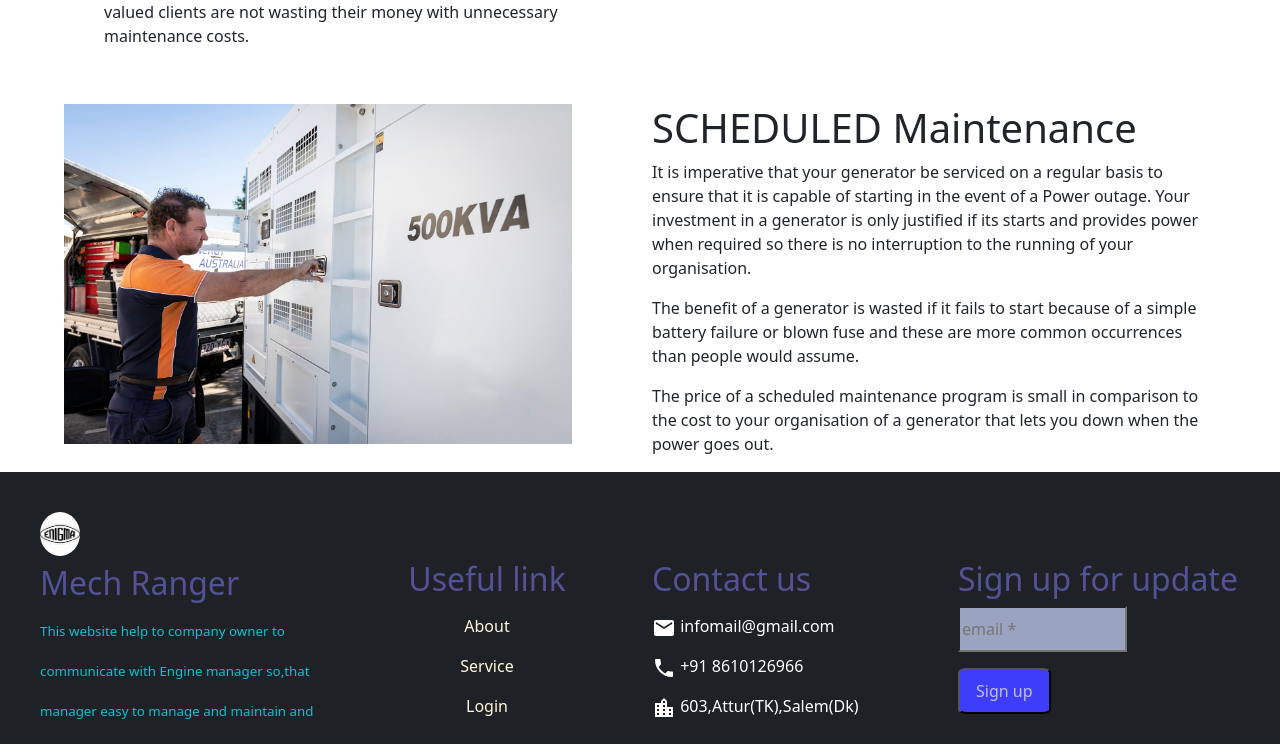
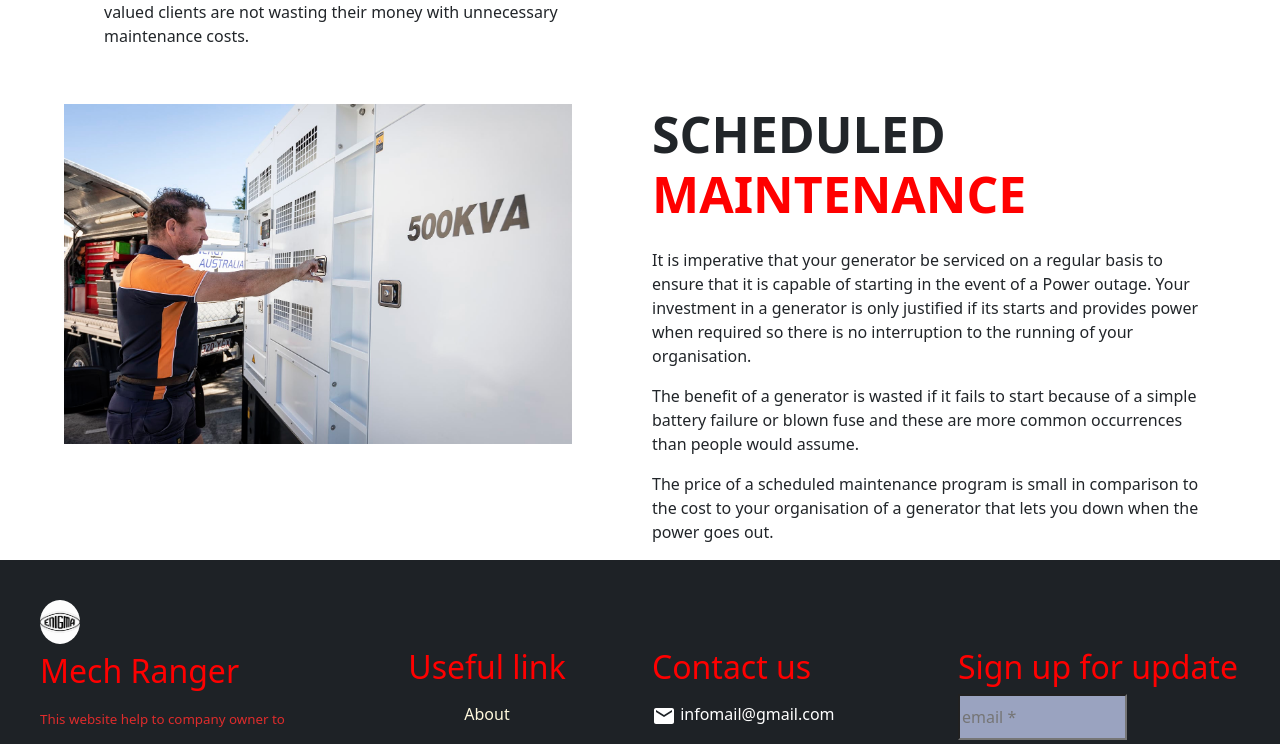
Before and after one commit to prakatesh/machinery-project, a React (Create React App) app: page / in a window 1280 px wide. Shown: the part 415-1159 px from the top of the page. Built offline with nearby package versions, Linux system fonts and the light colour scheme.

Commit message:
Updated Home Styles

```diff
--- a/src/components/Footer/footer.module.css
+++ b/src/components/Footer/footer.module.css
@@ -1,56 +1,51 @@
-.footer
-{
+.footer {
   background-color: #1e2226;
   line-height: 5vh;
   color: white;
   padding: 5vh;
 }
-.footer img{
+.footer img {
   width: 5vh;
   border-radius: 50%;
   margin-bottom: 1vh;
 }
-.link a
-{
+.link a {
   display: block;
   text-align: center;
   text-decoration: none;
   color: cornsilk;
 }
-.link{
+.link {
   text-align: center;
   padding-top: 6vh;
 }
-.icon h1
-{
+.icon h1 {
   display: inline;
   padding: 2vh;
   cursor: pointer;
 }
-.footer h2{
-    color: rgb(82, 82, 149);
+.footer h2 {
+  color: red;
 }
-.footer p{
-    color: rgb(18, 189, 208);
+.footer p {
+  color: rgb(222, 44, 44);
   font-size: smaller;
 }
-.info
-{
+.info {
   padding-top: 6vh;
 }
-.signup
-{
+.signup {
   padding-top: 6vh;
 }
-.signup input{
+.signup input {
   width: 60%;
   background-color: #9aa3c0;
 }
-.signup button{
+.signup button {
   margin-top: 2vh;
   padding-left: 2vh;
   padding-right: 2vh;
   color: rgb(191, 191, 240);
-    background-color: rgb(62, 62, 250);
+  background-color: rgb(42, 35, 235);
   border-radius: 10%;
 }
--- a/src/components/Home/home.module.css
+++ b/src/components/Home/home.module.css
@@ -21,3 +21,12 @@
 .section2 img {
   width: 90%;
 }
+.section2 h1 {
+  text-transform: uppercase;
+  padding-bottom: 2vh;
+  font-weight: bold;
+  font-size: 50px;
+}
+.section2 h1 span {
+  color: red;
+}
```
Lines whose indentation alone changed are shown as unchanged.
